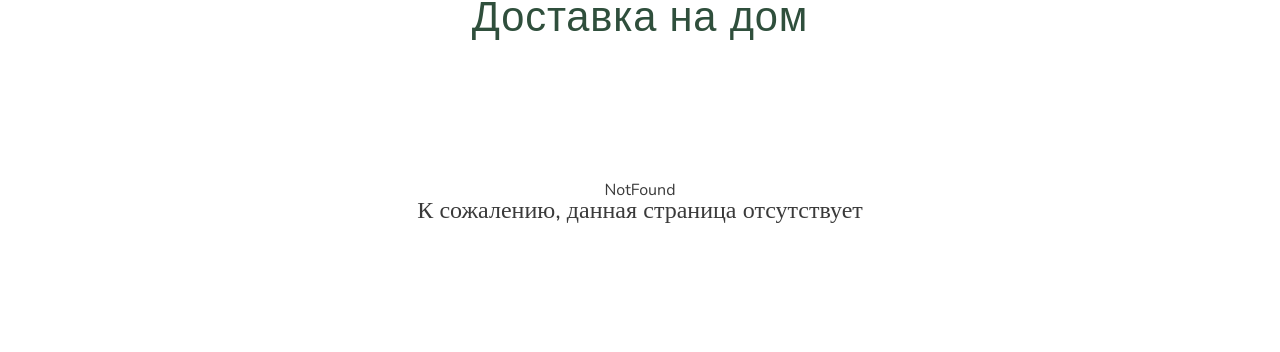
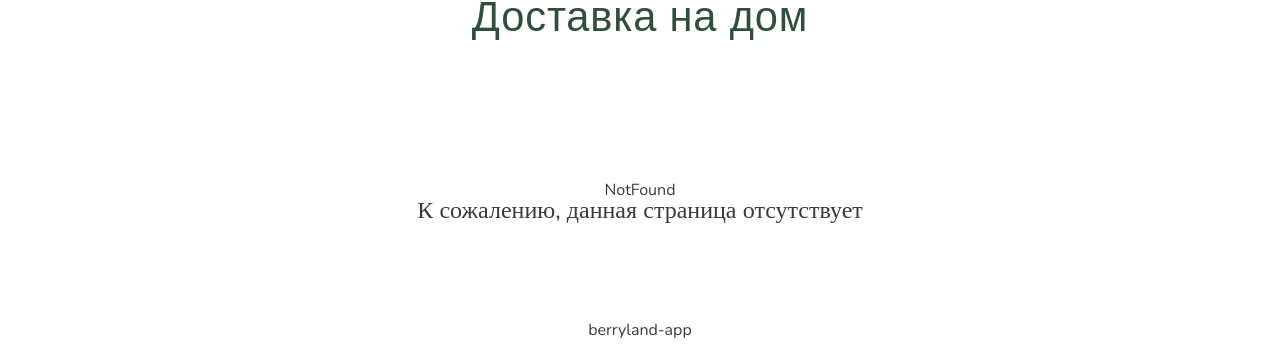
Before and after one commit to Makona79/react-berryland, a React (Create React App) app: page /cart in a window 1280 px wide. Shown: the part 600-952 px from the top of the page. Built offline with nearby package versions, Linux system fonts and the light colour scheme; a web font is replaced by a local one.

Commit message:
correct path

```diff
--- a/src/App.js
+++ b/src/App.js
@@ -21,9 +21,11 @@ function App() {
             <div className="shop__body">
               <Routes>
                 <Route path="/" element={<Home />}></Route>
+                <Route path="/berryland-app" element={<Home />} />
                 <Route path="/cartFull" element={<CartFull />} />
                 <Route path="*" element={<NotFound />} />
               </Routes>
+              berryland-app
             </div>
           </div>
         </section>
```
